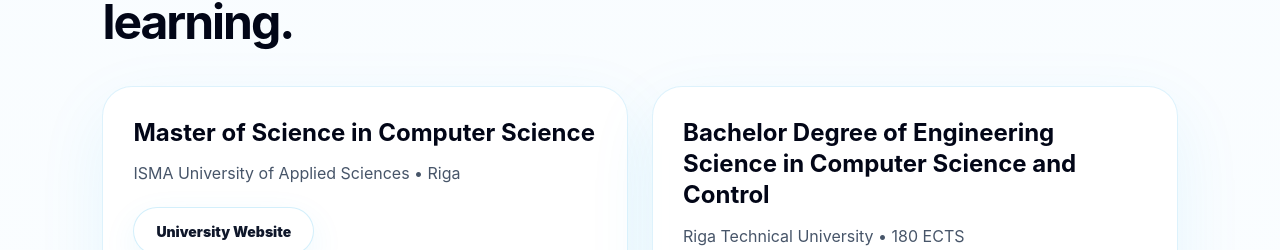
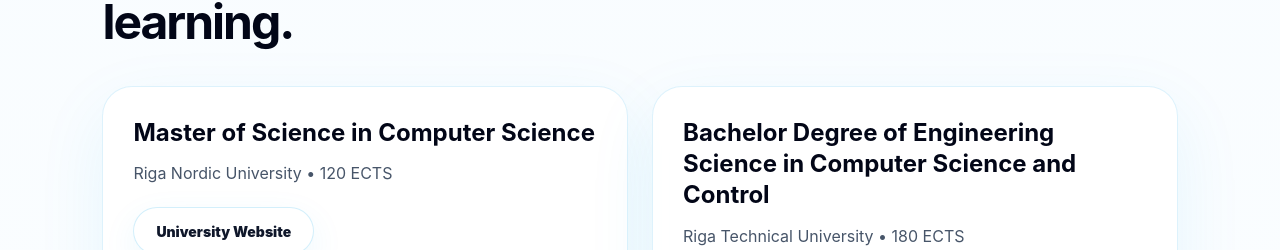
Before and after one commit to RidhanPar/ridhan-portfolio, a React (Vite) app: page / in a window 1280 px wide. Shown: the part 5934-6184 px from the top of the page. Built offline with nearby package versions, Linux system fonts and the light colour scheme.

Commit message:
University Name update

```diff
--- a/src/main.jsx
+++ b/src/main.jsx
@@ -333,8 +333,8 @@
         <div className="eduGrid">
           <div className="eduCard">
             <h3>Master of Science in Computer Science</h3>
-            <p>ISMA University of Applied Sciences • Riga</p>
-            <a href="https://isma.lv/" target="_blank">University Website</a>
+            <p>Riga Nordic University • 120 ECTS</p>
+            <a href="https://rnu.lv/en/" target="_blank">University Website</a>
           </div>
 
           <div className="eduCard">
```
